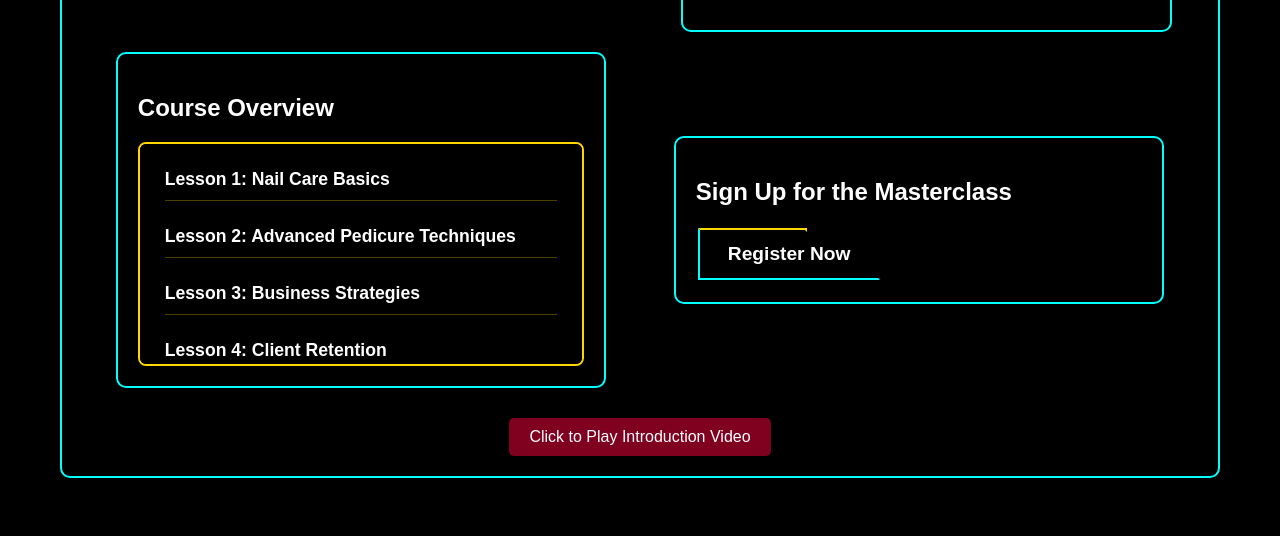
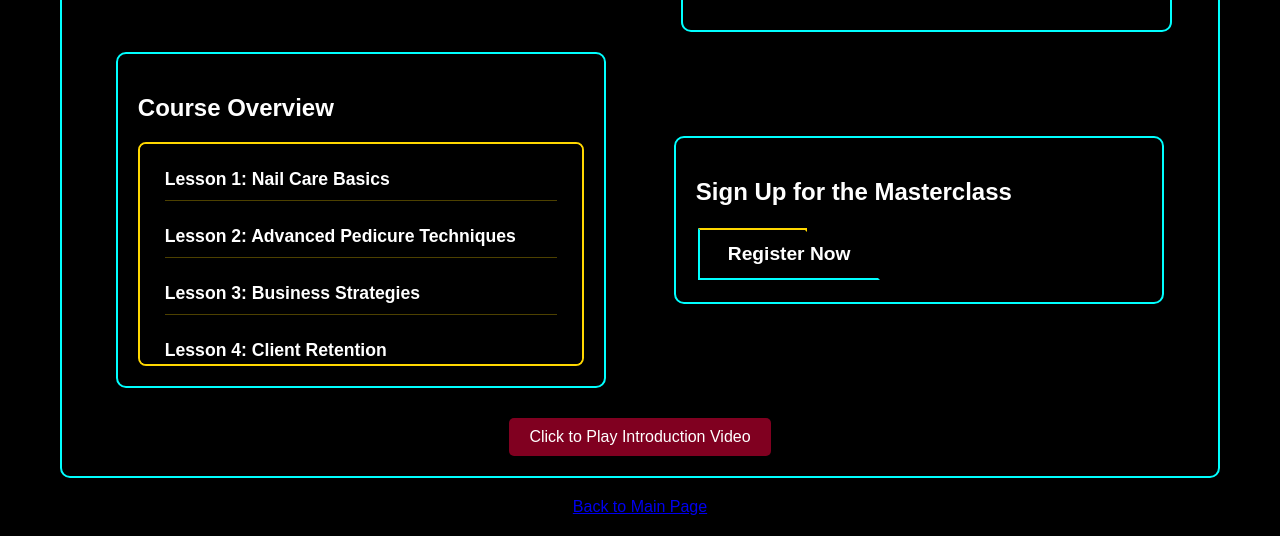
Before and after one commit to WETTENTLLC/MasterclassLandingPage, a plain HTML site: page bonus-masterclass.html in a window 1280 px wide. Shown: the part 484-1020 px from the top of the page. Drawn offline with Linux system fonts and the light colour scheme.

Commit message:
Update bonus-masterclass.html

```diff
--- a/bonus-masterclass.html
+++ b/bonus-masterclass.html
@@ -261,6 +261,8 @@
     </a>
 </div>
 
+        <a href="index.html" class="back-button">Back to Main Page</a>
+
 
 
     <script>
```
